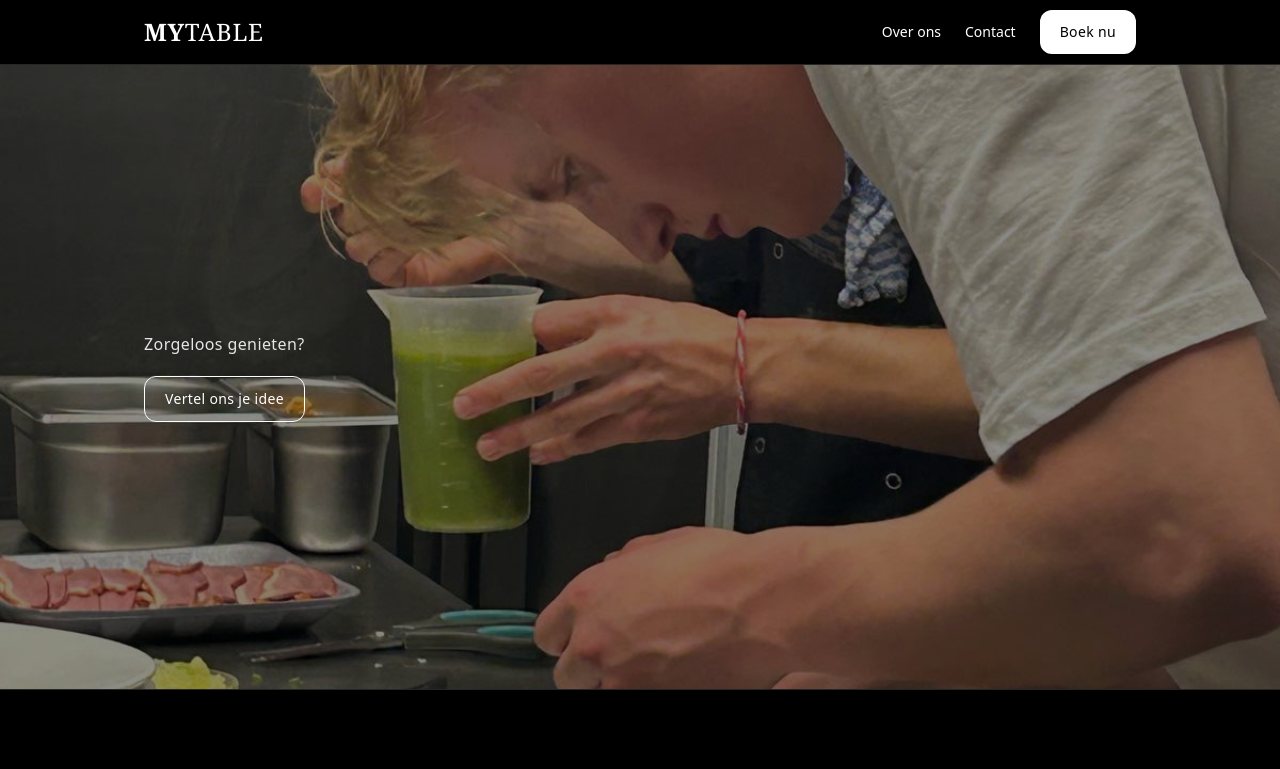
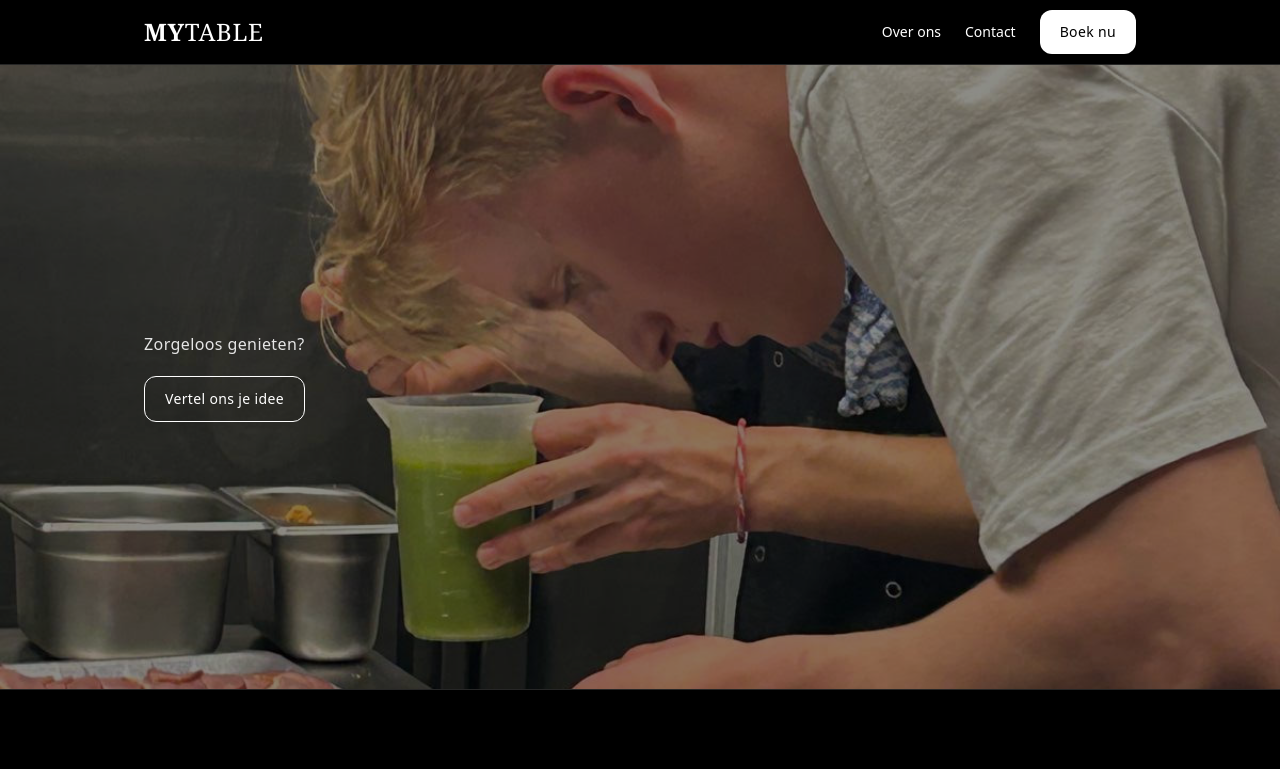
Before and after one commit to marienvermeij/MYtable, a React (Vite) app: page / in a window 1280 px wide. Shown: the top 769 px of the page. Built offline with nearby package versions, Linux system fonts and the light colour scheme.

Commit message:
Refactor Hero component and update comments
Updated comments and alt text for the Hero component, adjusted image focus, and removed outdated sections.

```diff
--- a/src/App.jsx
+++ b/src/App.jsx
@@ -19,20 +19,23 @@ const Nav = () => (
   </header>
 )
 
-/* HERO gebruikt een <img src="/hero.jpg"> uit de /public map. */
+/**
+ * HERO — toont hero.jpg uit /public.
+ * Focuspunt iets omhoog (object-[center_40%]) zodat minder ingezoomd.
+ */
 const Hero = () => (
   <section className="relative bg-black text-white">
     <div className="h-[78vh] min-h-[520px] relative overflow-hidden">
-      {/* Foto */}
+      {/* FOTO */}
       <img
         src="/hero.jpg"
-        alt=""
-        className="absolute inset-0 w-full h-full object-cover"
+        alt="MYTABLE hero"
+        className="absolute inset-0 w-full h-full object-cover object-[center_40%]"
       />
       {/* Overlay voor leesbaarheid */}
       <div className="absolute inset-0 bg-black/45" />
 
-      {/* Tekst en CTA */}
+      {/* TEKST */}
       <div className="relative container-narrow h-full flex flex-col justify-center gap-5">
         <p className="tracking-wide text-base text-neutral-200">Zorgeloos genieten?</p>
         <div className="flex gap-3">
@@ -73,8 +76,7 @@ const Over = () => (
   </section>
 )
 
-/* FAQ/Aanbod verwijderd */
-
+/* Alleen Contact en Footer nog actief */
 const Contact = () => (
   <section id="contact" className="py-20 border-t border-neutral-800 bg-black text-white">
     <div className="container-narrow">
```
